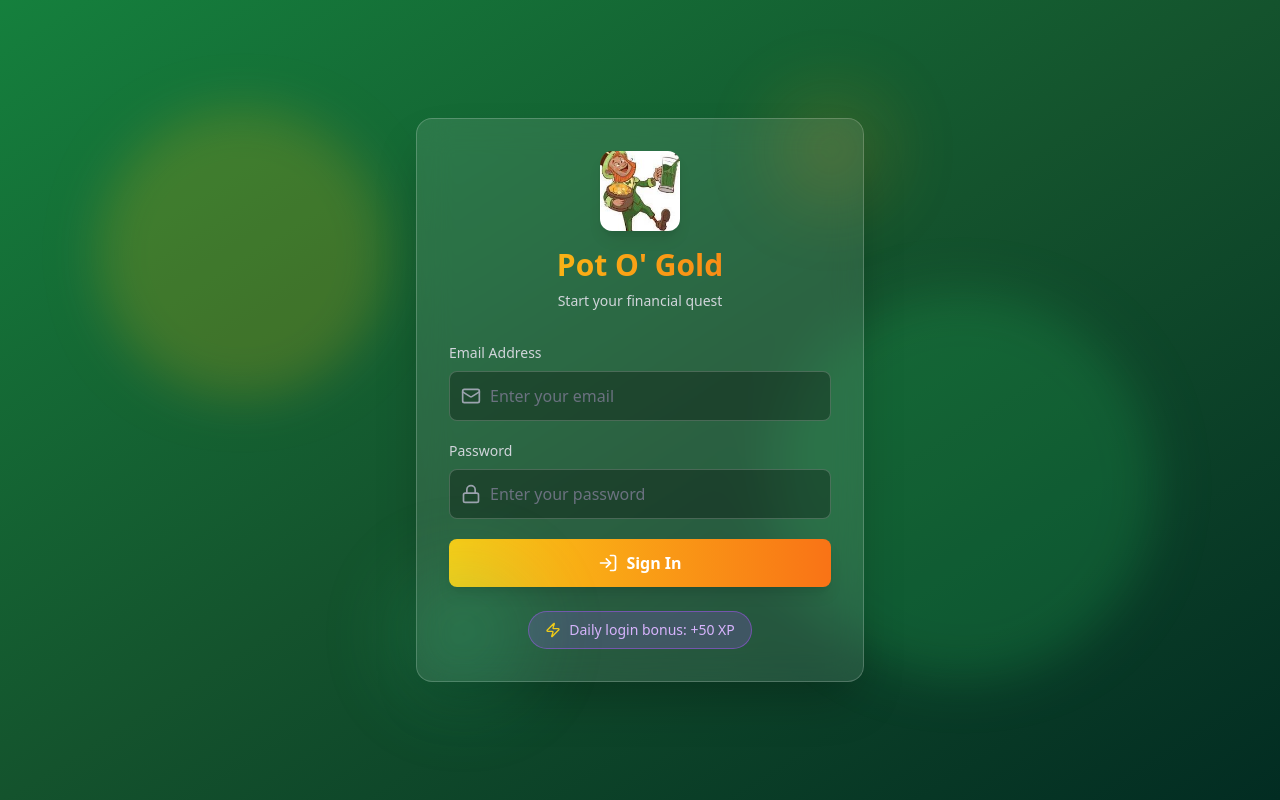
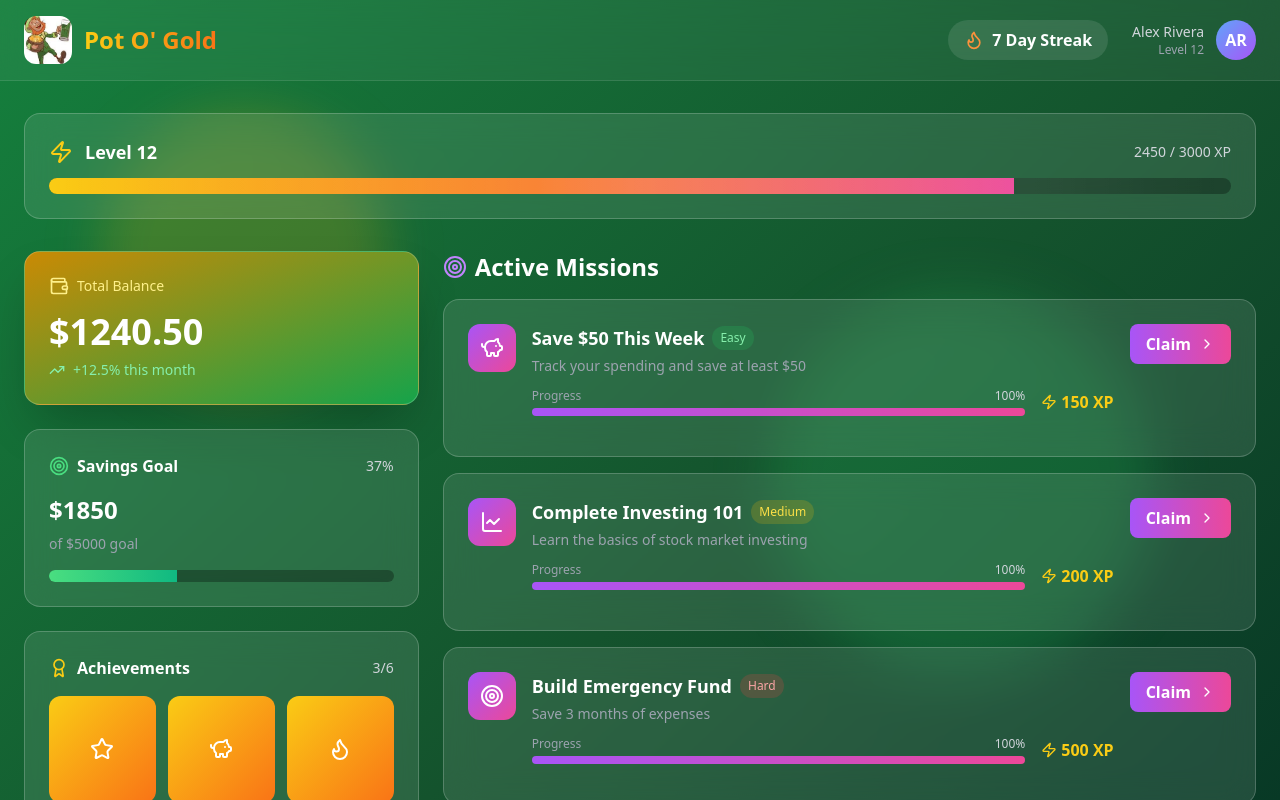
Before and after one commit to Noel-Lozano/Pot-O-Gold, a React (Create React App) app: page / in a window 1280 px wide. Shown: the top 800 px of the page. Built offline with nearby package versions, Linux system fonts and the light colour scheme.

Commit message:
Chore: PascalCase component rename (PotOGoldDashboard)

```diff
--- a/src/App.js
+++ b/src/App.js
@@ -1,9 +1,6 @@
 import React from 'react';
-import FirebaseAuthApp from './firebase-auth/FirebaseAuthApp';
-import Pot_O_GoldDashboard from './components/Pot_O_GoldDashboard';
+import PotOGoldDashboard from './components/PotOGoldDashboard';
 
-function App() {
-  return <FirebaseAuthApp />;
+export default function App() {
+  return <PotOGoldDashboard />;
 }
-
-export default App;
```
Also changed, not shown: src/components/PotOGoldDashboard.jsx (renamed from src/components/Pot_O_GoldDashboard.js).
